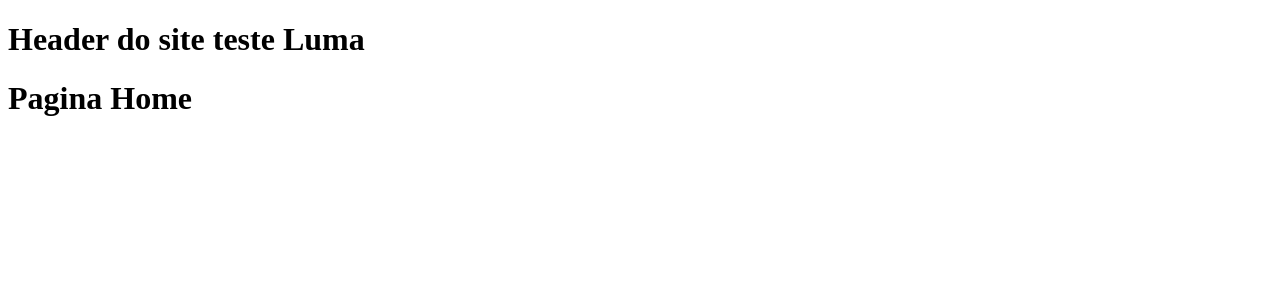
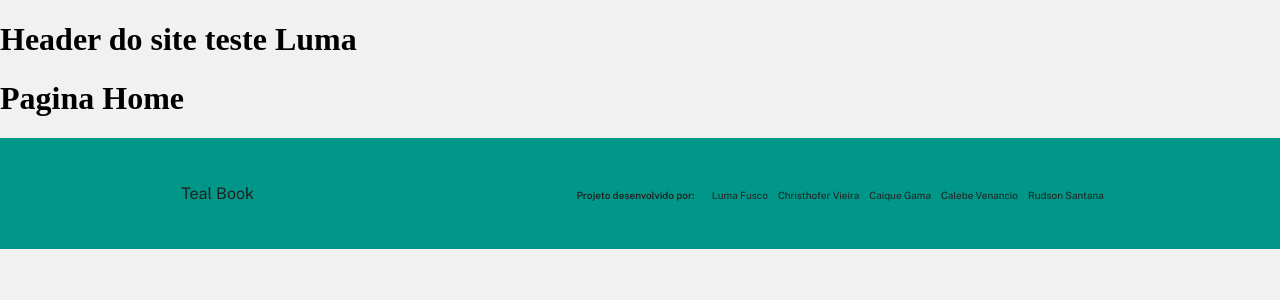
Before and after one commit to LumaFusco/desafio-final-gama-academy, a React (Create React App) app: page / in a window 1280 px wide. Shown: the top 300 px of the page. Built offline with nearby package versions, Linux system fonts and the light colour scheme.

Commit message:
create component footer

```diff
--- a/package.json
+++ b/package.json
@@ -13,6 +13,7 @@
     "react": "^18.2.0",
     "react-dom": "^18.2.0",
     "react-scripts": "5.0.1",
+    "styled-components": "^5.3.6",
     "typescript": "^4.9.5",
     "web-vitals": "^2.1.4"
   },
@@ -39,5 +40,8 @@
       "last 1 firefox version",
       "last 1 safari version"
     ]
+  },
+  "devDependencies": {
+    "@types/styled-components": "^5.1.26"
   }
 }
--- a/public/index.html
+++ b/public/index.html
@@ -4,6 +4,9 @@
     <meta charset="utf-8" />
     <link rel="icon" href="%PUBLIC_URL%/favicon.ico" />
     <meta name="viewport" content="width=device-width, initial-scale=1" />
+    <link rel="preconnect" href="https://fonts.googleapis.com">
+<link rel="preconnect" href="https://fonts.gstatic.com" crossorigin>
+<link href="https://fonts.googleapis.com/css2?family=Public+Sans:wght@100;200;300;400;500;600;700&display=swap" rel="stylesheet">
     <meta name="theme-color" content="#000000" />
     <meta
       name="description"
--- /dev/null
+++ b/src/App.css
@@ -0,0 +1,6 @@
+body{
+    padding: 0;
+    margin: 0;
+    box-sizing: border-box;
+    background-color: #f1f1f1;
+}
--- a/src/App.tsx
+++ b/src/App.tsx
@@ -1,10 +1,14 @@
 import Header from "./components/Header";
+import Footer from "./components/footer/Footer";
+import './App.css';
+
 
 function App() {
   return (
     <div className="App">
       <Header/>
       <h1>Pagina Home</h1>
+      <Footer />
     </div>
   );
 }
--- /dev/null
+++ b/src/components/footer/Footer.styles.ts
@@ -0,0 +1,30 @@
+import styled from 'styled-components'
+
+export const Container = styled.footer`
+    background-color: #009688;
+    display: flex;
+    align-items: center;
+    padding: 20px;
+    text-align: center;
+    justify-content: space-around;
+    font-family: 'public sans', Arial, Helvetica, sans-serif;
+
+    p {
+        padding: 10px;
+        color: #212121;
+        font-weight: 400;
+    }
+    span {
+        padding: 10px;
+        font-size: 10px;
+        color: #212121;
+        font-weight: 600;
+    }
+    a {
+            padding: 5px;
+            font-size: 10px;
+            text-decoration: none;
+            color: #212121;
+            font-weight: 400;
+        }
+`;
--- /dev/null
+++ b/src/components/footer/Footer.tsx
@@ -0,0 +1,20 @@
+import * as C from './Footer.styles';
+
+function Footer () {
+    return(
+        <C.Container>
+            <div>
+                <p>Teal Book </p>
+            </div>
+            <div>
+                <span>Projeto desenvolvido por: </span>
+                <a href=''>Luma Fusco</a>
+                <a href=''>Christhofer Vieira</a>
+                <a href=''>Caique Gama</a>
+                <a href=''>Calebe Venancio</a>
+                <a href=''>Rudson Santana</a>
+            </div>
+        </C.Container>
+    );
+}
+export default Footer;
```
Also changed, not shown: 2 other files (tests, documents, lock files or other folders).
